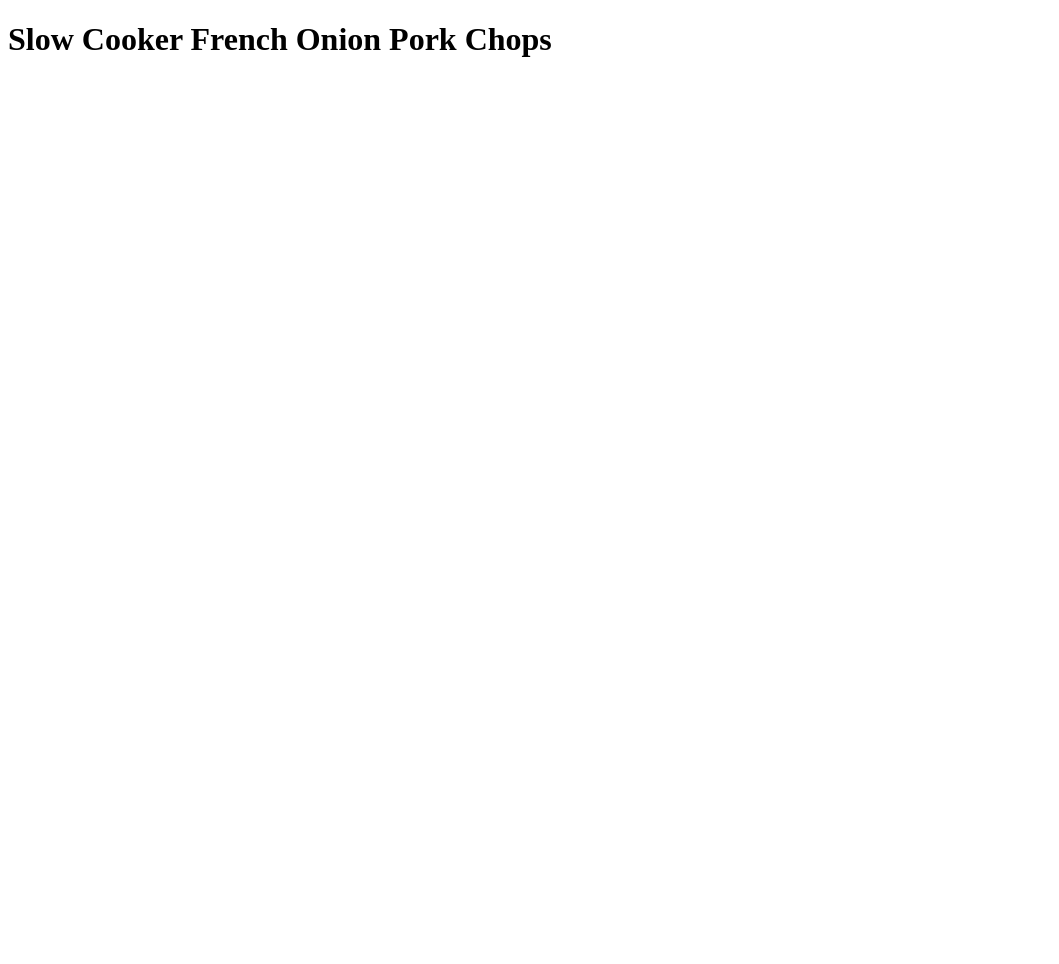
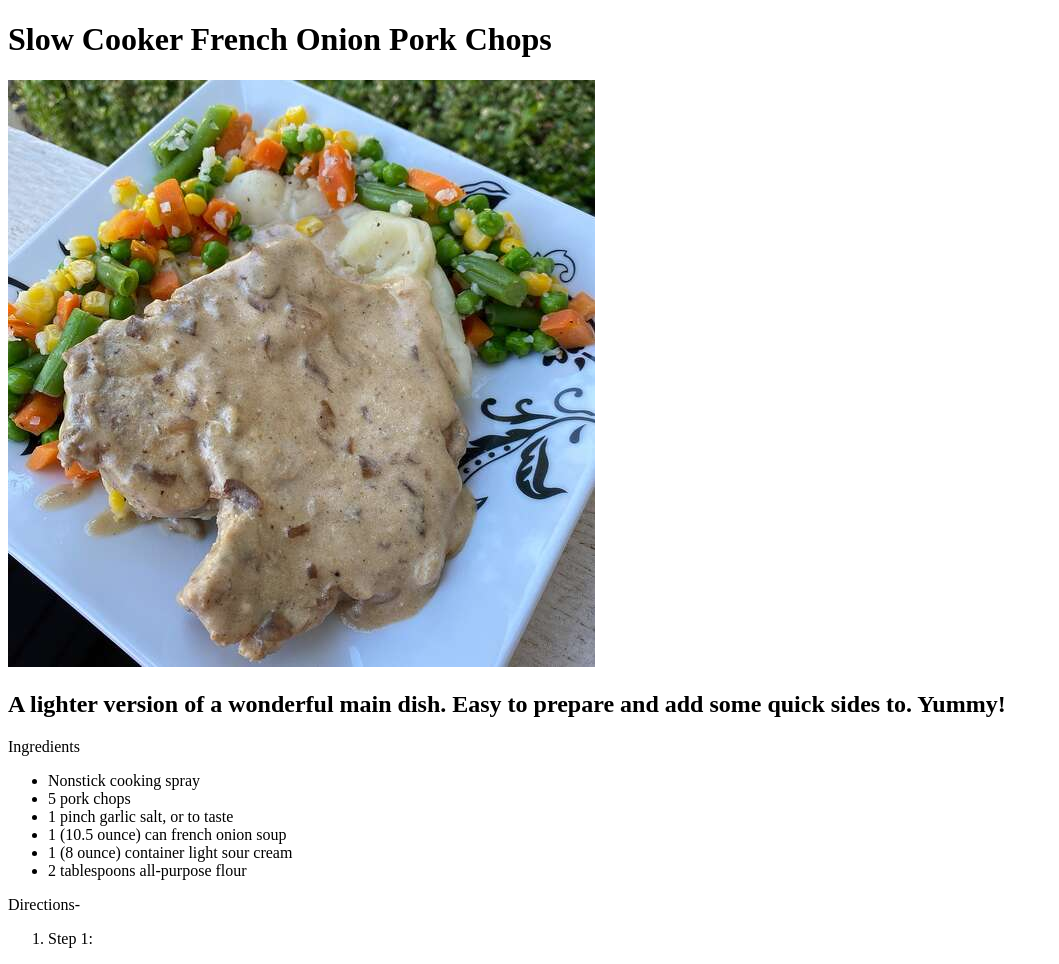
Before and after one commit to euphaustus/odin-recipes, a plain HTML site: page recipes/slow-cooker-french-onion-pork-chops.html in a window 1280 px wide. Shown: the whole page, without its empty margins (0-1059 px from the left). Before the commit the page ends 800 px from the top, so only its background shows below. Drawn offline with Linux system fonts and the light colour scheme.

Commit message:
halfway through the final recipe page, but I'm starting classs so I'll come back and finish later

```diff
--- a/recipes/slow-cooker-french-onion-pork-chops.html
+++ b/recipes/slow-cooker-french-onion-pork-chops.html
@@ -8,7 +8,20 @@
 </head>
 <body>
     <h1>Slow Cooker French Onion Pork Chops</h1>
-
-
+    <img src="../images/slow-cooker-french-onion-pork-chops.jpeg" alt="Picture of the finished pork chops">
+    <h2>A lighter version of a wonderful main dish. Easy to prepare and add some quick sides to. Yummy!</h2>
+    <p>Ingredients</p>
+    <ul>
+        <li>Nonstick cooking spray</li>
+        <li>5 pork chops</li>
+        <li>1 pinch garlic salt, or to taste</li>
+        <li>1 (10.5 ounce) can french onion soup</li>
+        <li>1 (8 ounce) container light sour cream</li>
+        <li>2 tablespoons all-purpose flour</li>
+    </ul>
+    <p>    Directions-</p>
+    <ol>
+        <li>Step 1: </li>
+    </ol>
 </body>
 </html>
```
